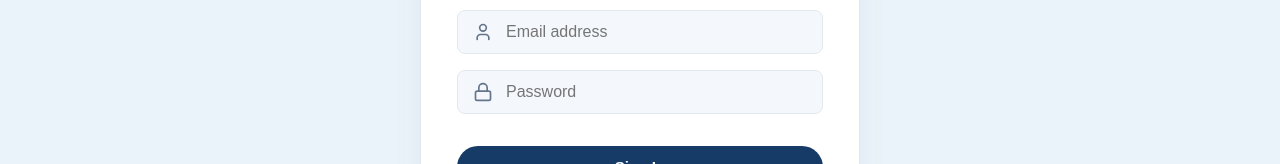
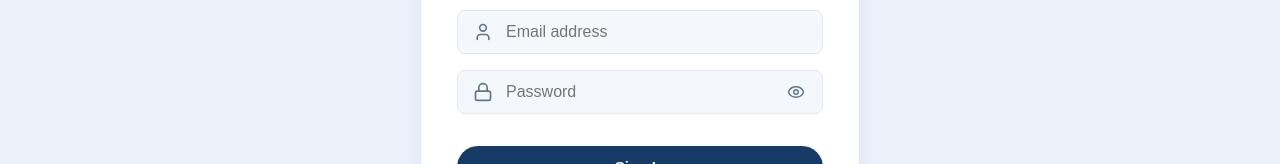
Before and after one commit to anureddyb20/C-A-R-E, a React (Vite) app in the folder web_monitor/frontend/: page /login in a window 1280 px wide. Shown: the part 348-512 px from the top of the page. Built offline with nearby package versions, Linux system fonts and the light colour scheme.

Commit message:
feat: add login component and global stylesheet with dashboard styles

```diff
--- a/web_monitor/frontend/src/components/Login.jsx
+++ b/web_monitor/frontend/src/components/Login.jsx
@@ -1,10 +1,11 @@
 import { useState } from 'react';
 import { useNavigate } from 'react-router-dom';
-import { ActivitySquare, Lock, User, AlertCircle } from 'lucide-react';
+import { ActivitySquare, Lock, User, AlertCircle, Eye, EyeOff } from 'lucide-react';
 
 export default function Login({ setAuth }) {
   const [username, setUsername] = useState('');
   const [password, setPassword] = useState('');
+  const [showPassword, setShowPassword] = useState(false);
   const [error, setError] = useState('');
   const navigate = useNavigate();
 
@@ -62,12 +63,21 @@ export default function Login({ setAuth }) {
           <div className="input-group">
             <Lock className="input-icon" size={20} />
             <input
-              type="password"
+              type={showPassword ? 'text' : 'password'}
               placeholder="Password"
               value={password}
               onChange={(e) => setPassword(e.target.value)}
               required
+              style={{ paddingRight: '2.75rem' }}
             />
+            <button
+              type="button"
+              className="password-toggle-btn"
+              onClick={() => setShowPassword(!showPassword)}
+              aria-label={showPassword ? 'Hide password' : 'Show password'}
+            >
+              {showPassword ? <EyeOff size={18} /> : <Eye size={18} />}
+            </button>
           </div>
           <button type="submit" className="login-button">Sign In</button>
         </form>
--- a/web_monitor/frontend/src/index.css
+++ b/web_monitor/frontend/src/index.css
@@ -551,6 +551,26 @@ body {
   outline: none;
   border-color: var(--accent);
 }
+.password-toggle-btn {
+  position: absolute;
+  right: 0.85rem;
+  background: transparent;
+  border: none;
+  color: var(--text-muted);
+  cursor: pointer;
+  display: flex;
+  align-items: center;
+  justify-content: center;
+  padding: 0.25rem;
+  border-radius: 4px;
+  transition: color 0.2s ease, transform 0.1s ease;
+}
+.password-toggle-btn:hover {
+  color: var(--primary);
+}
+.password-toggle-btn:active {
+  transform: scale(0.95);
+}
 .login-button {
   background-color: var(--accent);
   color: var(--bg-dark);
```
